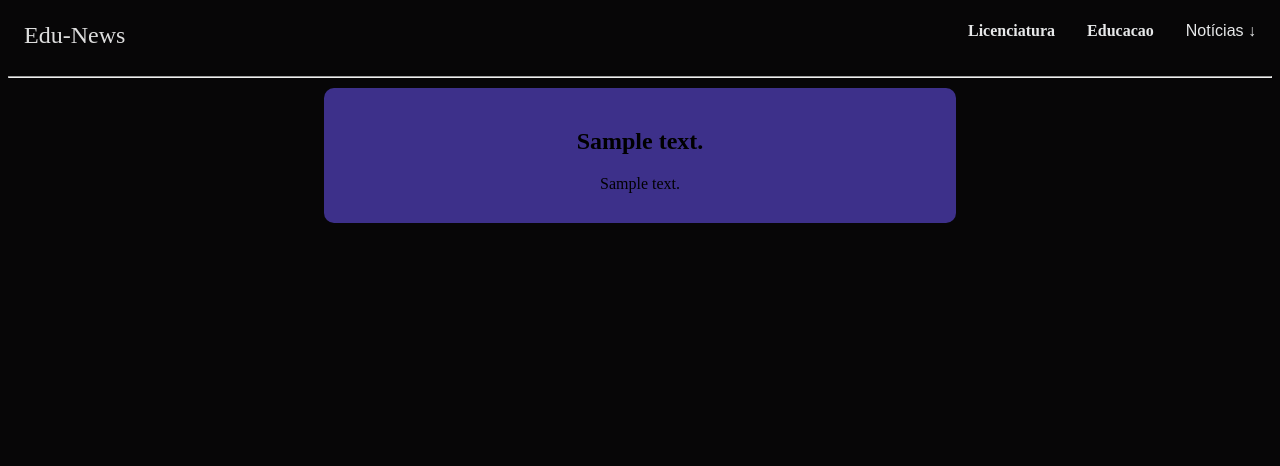
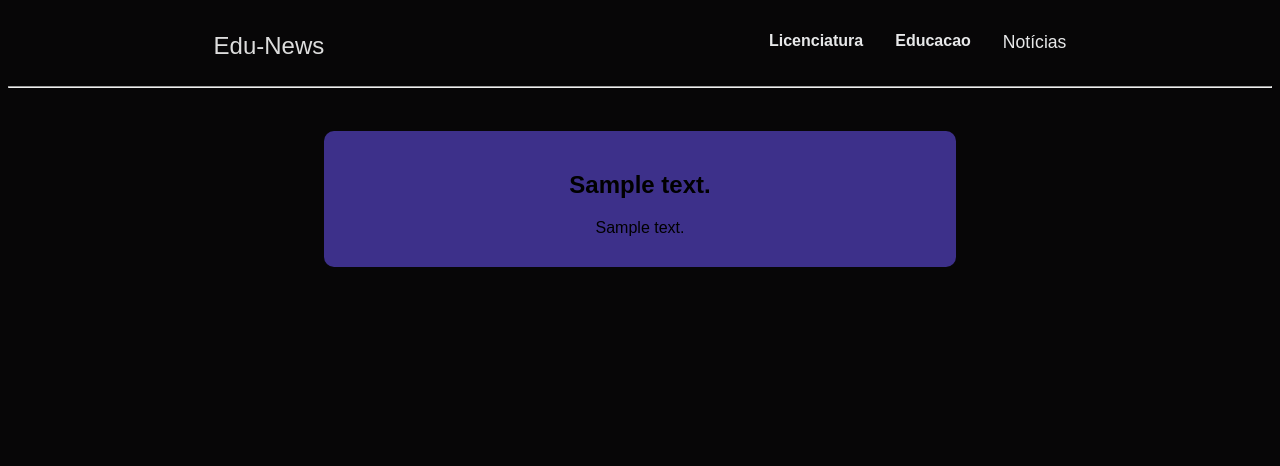
Before and after one commit to DEISI-ULHT-TFC-2023-24/DEISI90-ALQI-DR-tutor-inteligente-para-estudar-interacoes-mediadas-por-algoritmos, a Django app: page / in a window 1280 px wide. Shown: the top 466 px of the page. Before the commit the page ends 223 px from the top, so only its background shows below. Run offline with Django 5.2, Linux system fonts and the light colour scheme; tables that the repository leaves empty hold one stand-in row (values such as "Sample post").

Commit message:
ui fixes

```diff
--- a/news/static/css/dropdown.css
+++ b/news/static/css/dropdown.css
@@ -6,7 +6,6 @@
 
 .navbar a {
   float: right;
-  font-size: 16px;
   color: #e7e8e9;
   text-align: center;
   padding: 14px 16px;
@@ -20,13 +19,13 @@
 
 .dropdown .dropbtn {
   cursor: pointer;
-  font-size: 16px;
   border: none;
   outline: none;
   color: #e7e8e9;
   padding: 14px 16px;
   background-color: inherit;
   margin: 0;
+  font-size: 110%;
 
 }
 
--- a/news/templates/layout.html
+++ b/news/templates/layout.html
@@ -1,14 +1,16 @@
 <!DOCTYPE html>
 {% load static %}
 
-<html lang="" style="width: 100%; height: 100%;background-color: #070607">
+<html lang="" style="width: 100%; height: 100%;background-color: #070607;padding-top: 0.5%">
 <head>
     <meta charset="UTF-8">
     <title>Edu-News</title>
     <style>
         body {
             color: black;
+            font-family: "STIX Two Text", sans-serif;;
         }
+
 
         .container {
             overflow-wrap: break-word;
@@ -61,22 +63,23 @@
 
 < -->
 <body style="">
-<nav class="navbar">
-    <div class="flex-container">
-        <a href="/" class="navbar-item" style="float: left;font-size: 150%;color: #dddddd">Edu-News</a>
+<nav class="navbar" style="padding-top: 0.3%">
+    <div class="flex-container" style="padding-left: 15%;padding-right: 15%">
+        <a href="/" class="navbar-item" style="float: left;font-size: 150%;color: #dddddd; border-radius: 10px">Edu-News</a>
         <div class="dropdown">
-            <button class="dropbtn" onclick="myFunction()">Notícias
-                <i> &#8595;</i>
+            <button class="dropbtn" style="border-radius: 10px" onclick="myFunction()">Notícias
             </button>
             <div class="dropdown-content" id="myDropdown">
-                <a class=""  style=" position: static"
+                <a class=""  style="position: static; border-radius: 10px"
                    href={% url 'index' %}><strong>Últimas</strong></a>
-                <a class=""  style=" position: static"
+                <a class=""  style="position: static; border-radius: 10px"
                    href={% url 'index' %}><strong>País</strong></a>
-                <a class="" style=" position: static"
+                <a class="" style="position: static; border-radius: 10px"
                    href={% url 'index' %}><strong>Mundo</strong></a>
             </div>
         </div>
+
+
 
 
         <script>
@@ -98,15 +101,15 @@
         </script>
 
 
-        <a class="navbar-item" style="left:180%" href={% url 'index' %}><strong>Educacao</strong></a>
+        <a class="navbar-item" style="left:180%; border-radius: 10px" href={% url 'index' %}><strong>Educacao</strong></a>
 
-        <a class="navbar-item" style="left:180%" href={% url 'index' %}><strong>Licenciatura</strong></a>
+        <a class="navbar-item" style="left:180%; border-radius: 10px" href={% url 'index' %}><strong>Licenciatura</strong></a>
 
 
     </div>
 </nav>
 <hr>
-<section class="section" style="padding-left: 25%;padding-right: 25%">
+<section class="section" style="padding-left: 25%;padding-right: 25%;padding-top: 2%">
     <div class="container2">
         {% block content %}
         {% endblock %}
```
Also changed, not shown: news/views.py (line endings or trailing spaces).
